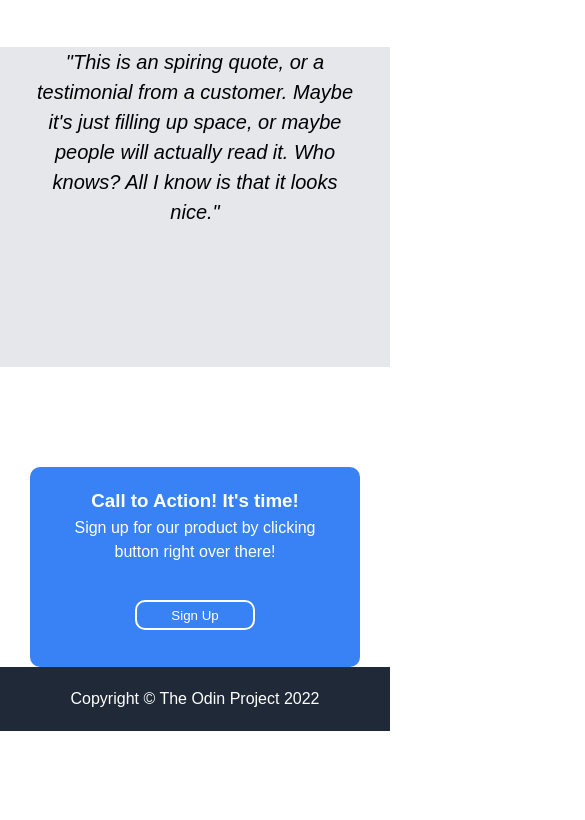
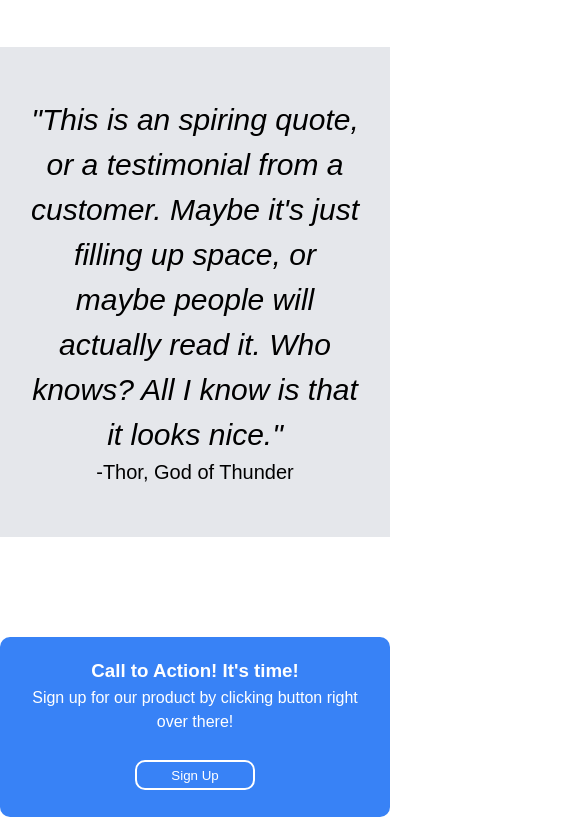
Before and after one commit to paul0318/Landingpage_odin, a plain HTML site: page index.html in a window 390 px wide. Shown: the part 1718-2538 px from the top of the page, 585 px wide, since content can reach past the window. Before the commit the page ends 2449 px from the top, so only its background shows below. Drawn offline with Linux system fonts and the light colour scheme.

Commit message:
Fixed the size for mobile devices

```diff
--- a/style.css
+++ b/style.css
@@ -7,7 +7,7 @@
 body {
     font-family: Arial, Helvetica, sans-serif;
     line-height: 1.5;
-    height: 100%;
+    /* height: 100%; */
 
     min-height: 100vh;
     display: flex;
@@ -225,22 +225,23 @@ p.quote{
         height: auto;
     }
 
-    .quote em {
+    p.quote {
         text-align: center;
 
     }
 
-    .quote p{
+    .quote .quoter{
         margin: auto;
         font-size: 20px;
     }
 
 
     .call-to-action .container {
+        display: flex;
         flex-direction: column;
-        height: 200px;
+        height: 180px;
         text-align: center;
-        margin: 0 30px;
+
     }
 
     .call-to-action button {
@@ -251,4 +252,8 @@ p.quote{
         margin-bottom: 20px ;
     }
 
+    .footer {
+        margin-top: 100px;
+    }
+
 }
```
